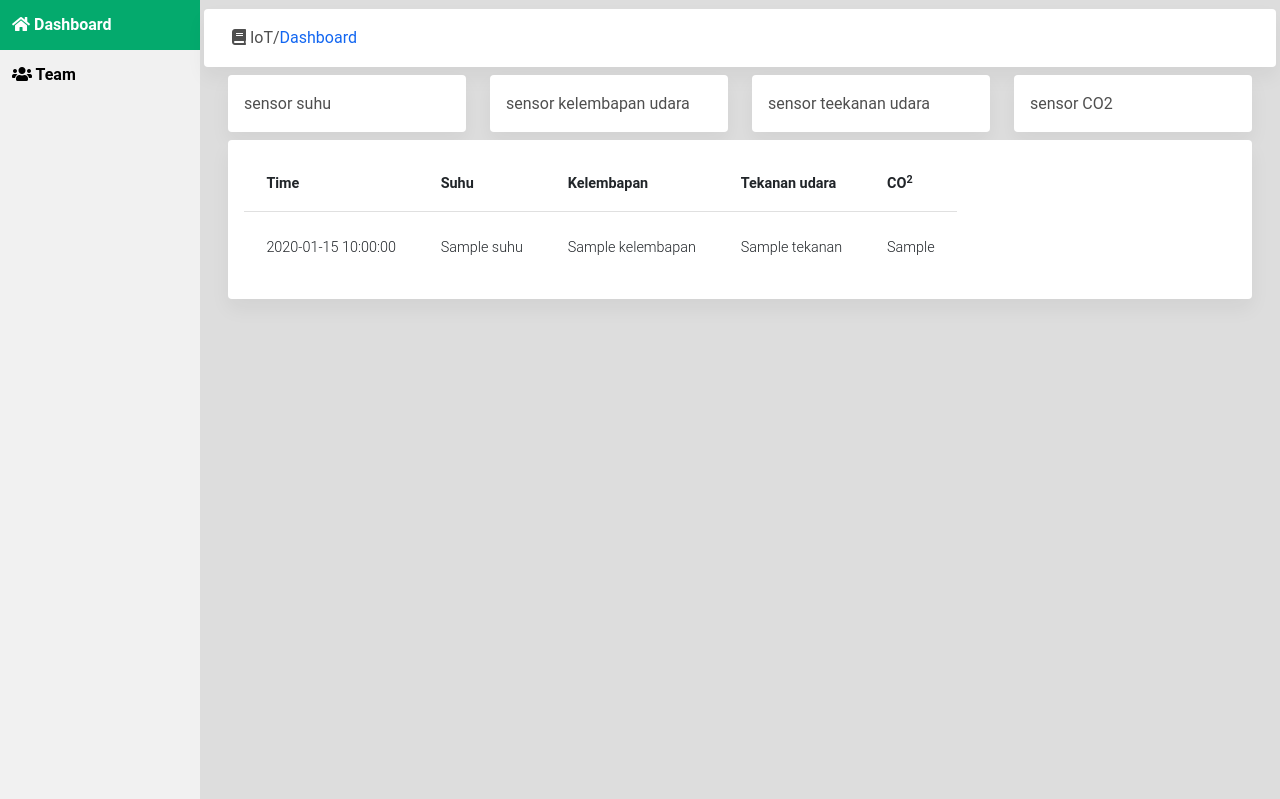
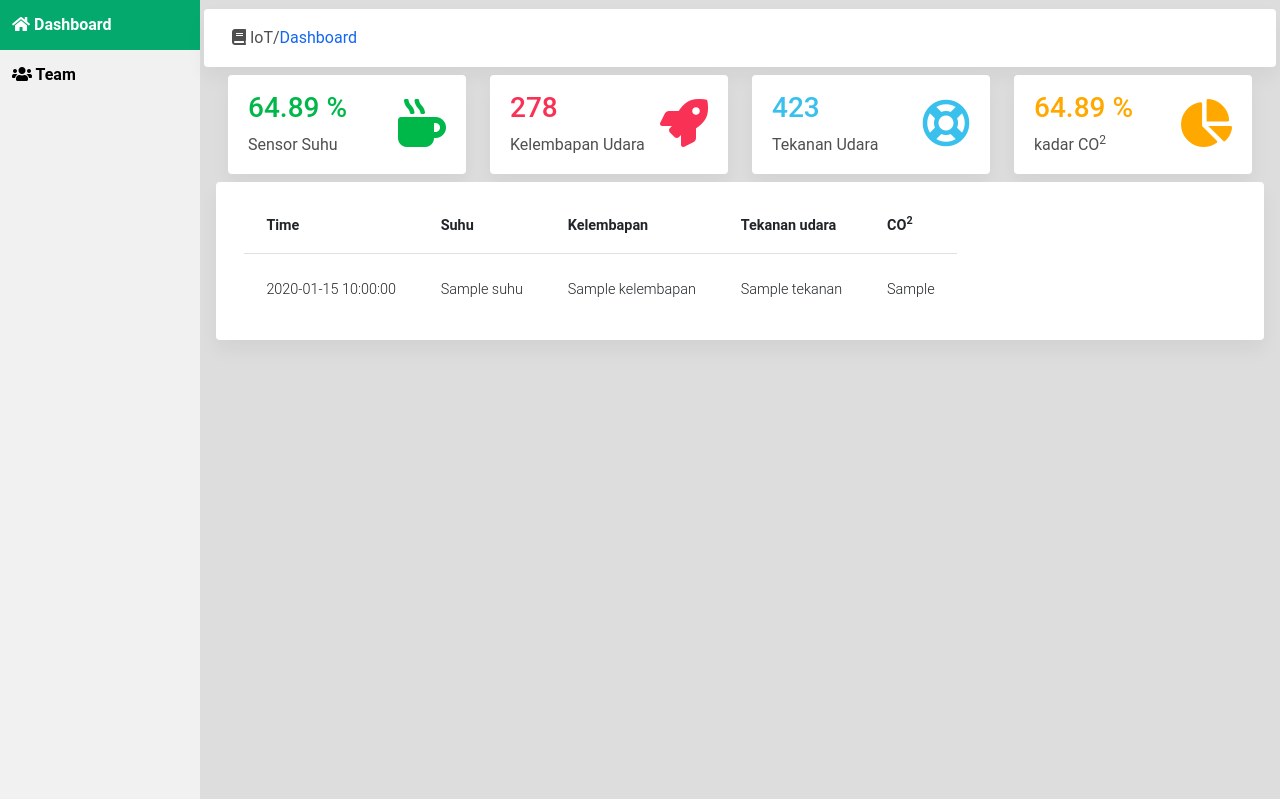
Before and after one commit to iamnizall/webAPI, a CodeIgniter 4 app: the page made by app/Views/iot/index.php in a window 1280 px wide. Shown: the top 799 px of the page. Run offline with PHP 8.4 and a stand-in for CodeIgniter, Linux system fonts and the light colour scheme; the template is opened without the code that fills it: most values are stand-ins (such as "Sample title", 1, 10 or a date in 2020); some libraries are stand-ins or nearby versions.

Commit message:
rung nemu get last data

```diff
--- a/app/Views/iot/index.php
+++ b/app/Views/iot/index.php
@@ -27,28 +27,59 @@
 				<div class="col-md-3 mb-2">
 					<div class="card">
 						<div class="card-body">
-							sensor suhu
+							<div class="d-flex justify-content-between px-md-1">
+								<div>
+									<h3 class="text-success">64.89 %</h3>
+									<p class="mb-0">Sensor Suhu</p>
+								</div>
+								<div class="align-self-center">
+									<i class="fas fa-mug-hot text-success fa-3x"></i>
+								</div>
+							</div>
 						</div>
 					</div>
 				</div>
 				<div class="col-md-3 mb-2">
 					<div class="card">
 						<div class="card-body">
-							sensor kelembapan udara
+							<div class="d-flex justify-content-between px-md-1">
+								<div>
+									<h3 class="text-danger">278</h3>
+									<p class="mb-0">Kelembapan Udara</p>
+								</div>
+								<div class="align-self-center">
+									<i class="fas fa-rocket text-danger fa-3x"></i>
+								</div>
+							</div>
 						</div>
 					</div>
 				</div>
 				<div class="col-md-3 mb-2">
 					<div class="card">
 						<div class="card-body">
-							sensor teekanan udara
+							<div class="d-flex justify-content-between px-md-1">
+								<div>
+									<h3 class="text-info">423</h3>
+									<p class="mb-0">Tekanan Udara</p>
+								</div>
+								<div class="align-self-center">
+									<i class="far fa-life-ring text-info fa-3x"></i>
+								</div>
+							</div>
 						</div>
 					</div>
 				</div>
 				<div class="col-md-3 mb-2">
 					<div class="card">
 						<div class="card-body">
-							sensor CO2
+							<div class="d-flex justify-content-between px-md-1">
+								<div>
+									<h3 class="text-warning">64.89 %</h3>
+									<p class="mb-0">kadar CO<sup>2</sup></p>
+								</div>
+								<div class="align-self-center">
+									<i class="fas fa-chart-pie text-warning fa-3x"></i>
+								</div>
 							</div>
 						</div>
 					</div>
```
Lines whose indentation alone changed are shown as unchanged.
